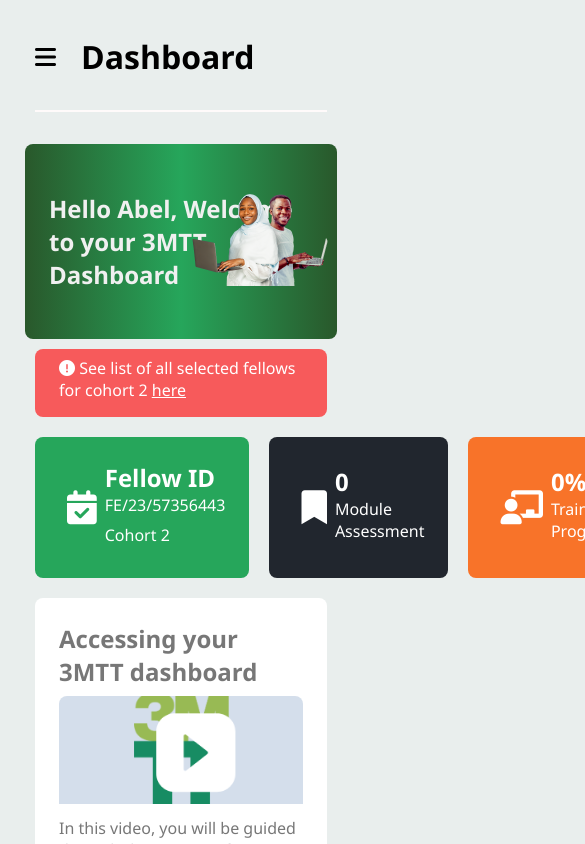
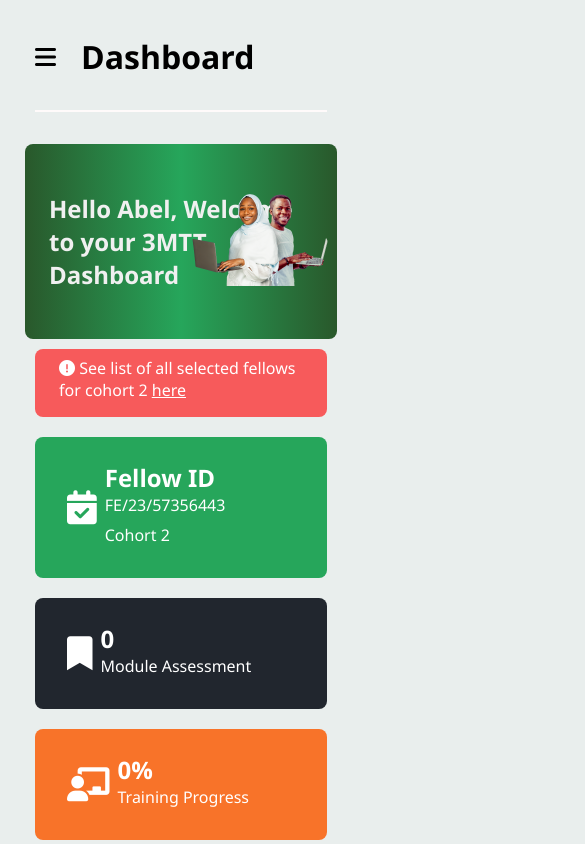
Before and after one commit to ab-abel/Devops-3mtt, a React (Create React App) app: page / in a window 390 px wide. Shown: the top 844 px of the page, 585 px wide, since content can reach past the window. Built offline with nearby package versions, Linux system fonts and the light colour scheme.

Commit message:
Update app.css corrected spellings

```diff
--- a/src/App.css
+++ b/src/App.css
@@ -251,7 +251,7 @@
       width: auto;
       margin: 10px;
   }
-  .sudent-details{
+  .student-details{
       flex-direction: column;
       width: 100%;
   }
```
